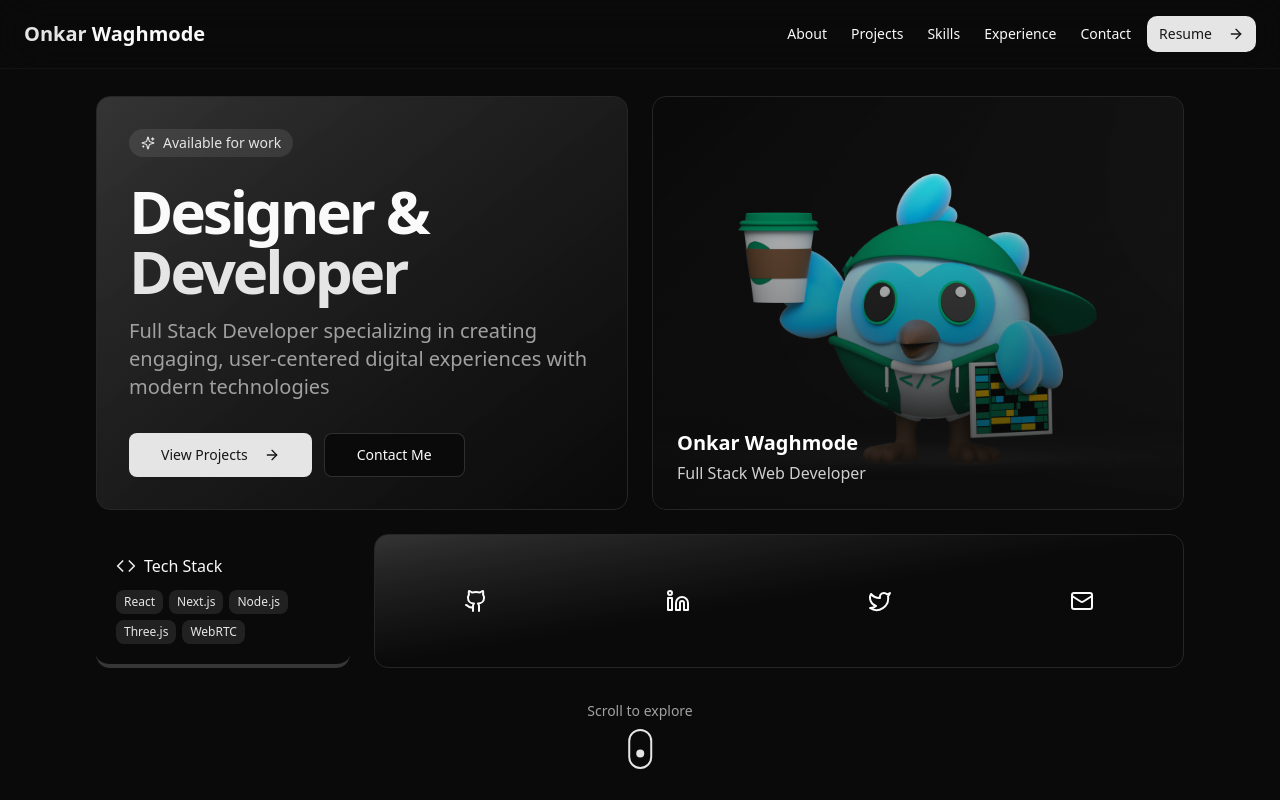
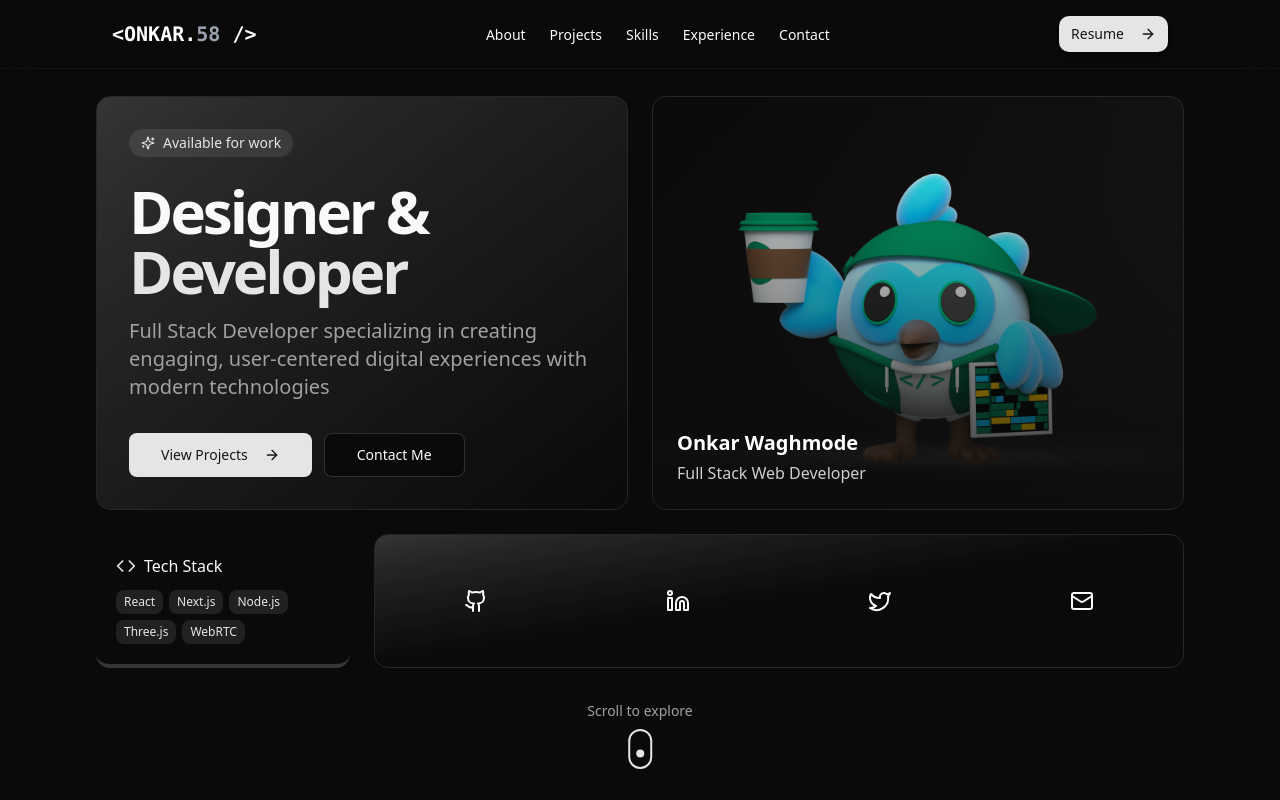
Before and after one commit to Onkar58/portfolio, a Next.js app: page / in a window 1280 px wide. Shown: the top 800 px of the page. Built offline with nearby package versions, Linux system fonts and the light colour scheme.

Commit message:
refactor: made the navbar responsive

```diff
--- a/src/components/Navbar.tsx
+++ b/src/components/Navbar.tsx
@@ -1,53 +1,123 @@
-import { ArrowRight } from "lucide-react";
+"use client";
+import { useState, useEffect } from "react";
+import { ArrowRight, Menu, X } from "lucide-react";
 import Link from "next/link";
-import { FC } from "react";
+import { motion, AnimatePresence } from "framer-motion";
 import { Button } from "./ui/button";
+import Logo from "./Logo";
 
-export type NavbarProps = {};
+export const Navbar: React.FC = () => {
+  const [isOpen, setIsOpen] = useState(false);
+  const [scrollProgress, setScrollProgress] = useState(0);
 
-export const Navbar: FC<NavbarProps> = () => {
+  // Track Scroll Progress
+  useEffect(() => {
+    const handleScroll = () => {
+      const scrollY = window.scrollY;
+      const totalHeight =
+        document.documentElement.scrollHeight - window.innerHeight;
+      const progress = (scrollY / totalHeight) * 100;
+      setScrollProgress(progress);
+    };
+    window.addEventListener("scroll", handleScroll);
+    return () => window.removeEventListener("scroll", handleScroll);
+  }, []);
+
+  const links = ["About", "Projects", "Skills", "Experience", "Contact"];
+
   return (
-    <header className="fixed top-0 left-0 right-0 z-50 flex items-center justify-between px-6 py-4 backdrop-blur-xl bg-background/80 border-b border-border/40">
-      <Link href="/" className="text-xl font-bold">
-        <span className="text-primary">Onkar</span> Waghmode
-      </Link>
-      <div className="flex items-center gap-4">
+    <header className="fixed top-0 left-0 right-0 z-50 bg-background/80 backdrop-blur-xl border-b border-border/40">
+      {/* Scroll Progress Bar */}
+      <motion.div
+        className="absolute top-0 left-0 h-1 bg-white"
+        style={{ width: `${scrollProgress}%` }}
+        transition={{ duration: 0.2, ease: "easeOut" }}
+      />
+
+      <div className="max-w-6xl mx-auto flex items-center justify-between px-6 md:px-12 py-4">
+        {/* Logo */}
+        <Link href="#/" className="text-xl font-bold">
+          <Logo />
+        </Link>
+
+        {/* Desktop Navigation */}
         <nav className="hidden md:flex items-center gap-6">
-          <Link
-            href="#about"
-            className="text-sm font-medium hover:text-primary transition-colors"
-          >
-            About
-          </Link>
-          <Link
-            href="#projects"
-            className="text-sm font-medium hover:text-primary transition-colors"
-          >
-            Projects
-          </Link>
-          <Link
-            href="#skills"
-            className="text-sm font-medium hover:text-primary transition-colors"
-          >
-            Skills
-          </Link>
-          <Link
-            href="#experience"
-            className="text-sm font-medium hover:text-primary transition-colors"
-          >
-            Experience
-          </Link>
-          <Link
-            href="#contact"
-            className="text-sm font-medium hover:text-primary transition-colors"
-          >
-            Contact
-          </Link>
+          {links.map((item, index) => (
+            <motion.div
+              key={item}
+              whileHover={{ scale: 1.1 }}
+              transition={{ type: "spring", stiffness: 300 }}
+            >
+              <Link
+                href={`#${item.toLowerCase()}`}
+                className="text-sm font-medium relative group"
+              >
+                {item}
+                {/* Animated Underline */}
+                <span className="absolute left-0 -bottom-1 w-0 h-[2px] bg-white group-hover:w-full transition-all duration-300"></span>
+              </Link>
+            </motion.div>
+          ))}
         </nav>
-        <Button size="sm" className="hidden md:flex rounded-lg">
+
+        {/* Resume Button (Desktop) */}
+        <Button
+          size="sm"
+          className="hidden md:flex rounded-lg shadow-md hover:shadow-white transition-all duration-300"
+        >
           Resume <ArrowRight className="ml-2 h-4 w-4" />
         </Button>
+
+        {/* Mobile Menu Button */}
+        <button
+          className="md:hidden text-white"
+          onClick={() => setIsOpen(!isOpen)}
+        >
+          {isOpen ? <X size={24} /> : <Menu size={24} />}
+        </button>
       </div>
+
+      {/* Mobile Nav (Animated) */}
+      <AnimatePresence>
+        {isOpen && (
+          <motion.div
+            initial={{ x: "100%" }}
+            animate={{ x: 0 }}
+            exit={{ x: "100%" }}
+            transition={{ duration: 0.3, ease: "easeInOut" }}
+            className="fixed top-0 right-0 w-64 h-screen bg-black/90 backdrop-blur-lg p-6 flex flex-col items-start gap-6 md:hidden shadow-lg"
+          >
+            {/* Close Button */}
+            <button
+              className="self-end text-white"
+              onClick={() => setIsOpen(false)}
+            >
+              <X size={24} />
+            </button>
+
+            {/* Mobile Navigation */}
+            <nav className="flex flex-col items-start gap-4 text-white">
+              {links.map((item, index) => (
+                <motion.div
+                  key={item}
+                  initial={{ opacity: 0, x: 20 }}
+                  animate={{ opacity: 1, x: 0 }}
+                  exit={{ opacity: 0, x: 20 }}
+                  transition={{ delay: index * 0.1 }}
+                >
+                  <Link
+                    href={`#${item.toLowerCase()}`}
+                    className="text-lg font-medium"
+                    onClick={() => setIsOpen(false)}
+                  >
+                    {item}
+                  </Link>
+                </motion.div>
+              ))}
+            </nav>
+          </motion.div>
+        )}
+      </AnimatePresence>
     </header>
   );
 };
```
